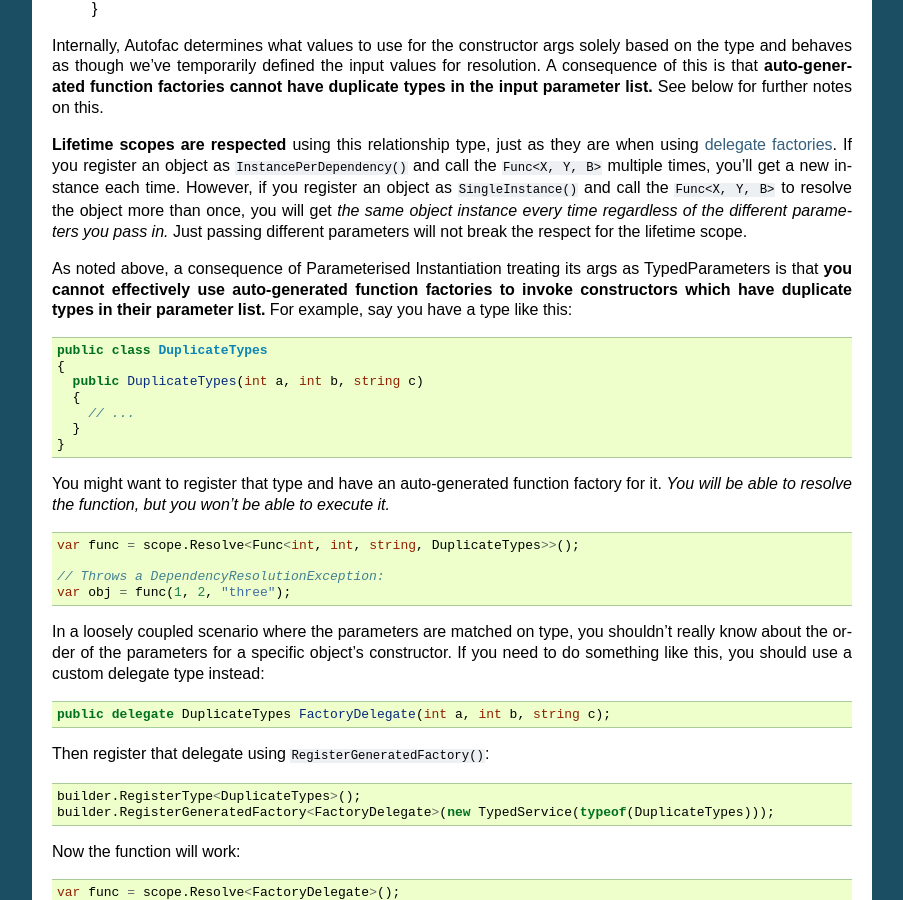
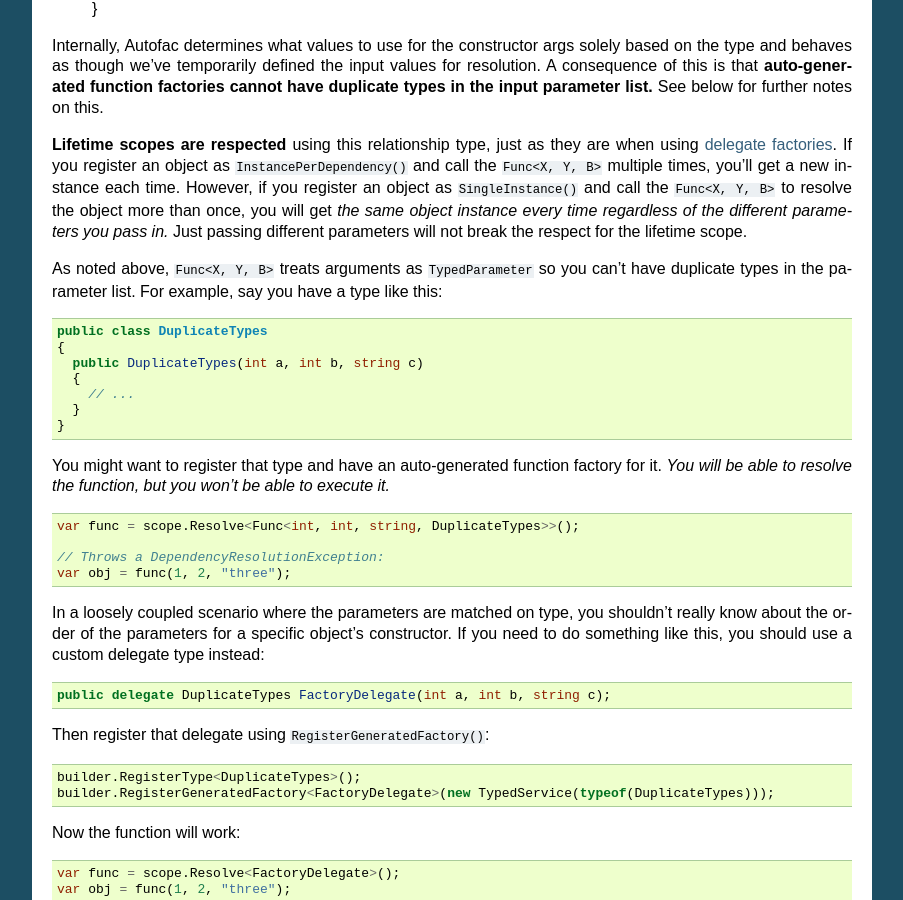
Before and after one commit to autofac/Documentation, a Sphinx documentation site: the page built from docs/resolve/relationships.rst, in a window 1280 px wide and 900 px high, scrolled down 4177 px. Shown: the whole window, without its empty margins (198-1101 px from the left). Built offline with Sphinx 7.4.7, drawn with Linux system fonts in a browser that asks for light colours.

Commit message:
Update docs/resolve/relationships.rst
Co-Authored-By: Travis Illig <tillig@paraesthesia.com>

```diff
--- a/docs/resolve/relationships.rst
+++ b/docs/resolve/relationships.rst
@@ -237,7 +237,7 @@ Internally, Autofac determines what values to use for the constructor args solel
 
 **Lifetime scopes are respected** using this relationship type, just as they are when using :doc:`delegate factories <../advanced/delegate-factories>`. If you register an object as ``InstancePerDependency()`` and call the ``Func<X, Y, B>`` multiple times, you'll get a new instance each time. However, if you register an object as ``SingleInstance()`` and call the ``Func<X, Y, B>`` to resolve the object more than once, you will get *the same object instance every time regardless of the different parameters you pass in.* Just passing different parameters will not break the respect for the lifetime scope.
 
-As noted above, a consequence of Parameterised Instantiation treating its args as TypedParameters is that **you cannot effectively use auto-generated function factories to invoke constructors which have duplicate types in their parameter list.** For example, say you have a type like this:
+As noted above, ``Func<X, Y, B>`` treats arguments as ``TypedParameter`` so you can't have duplicate types in the parameter list. For example, say you have a type like this:
 
 .. sourcecode:: csharp
 
```
